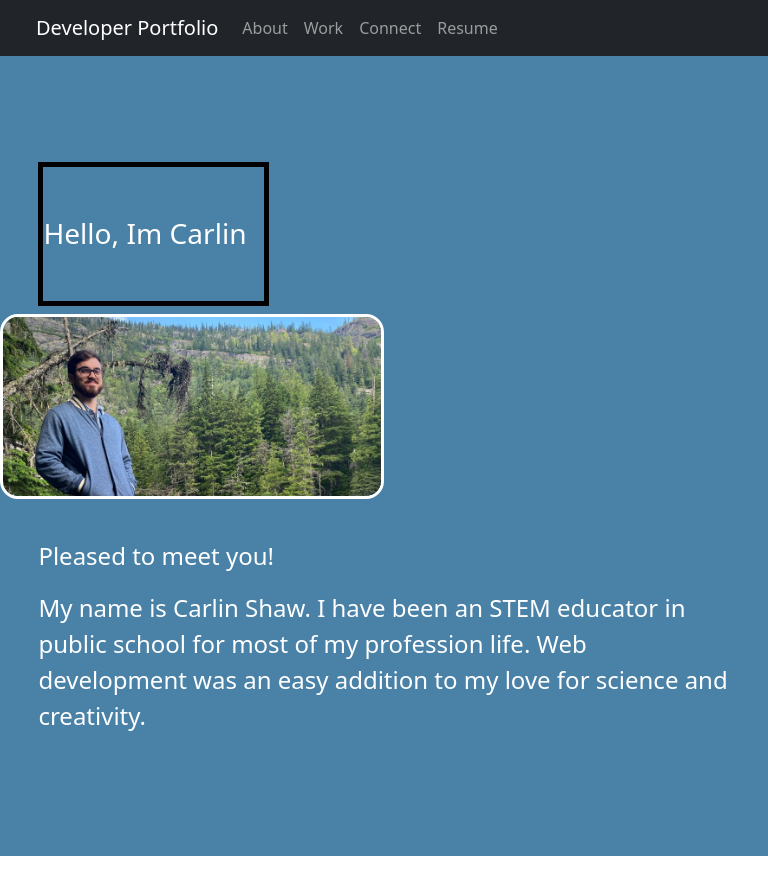
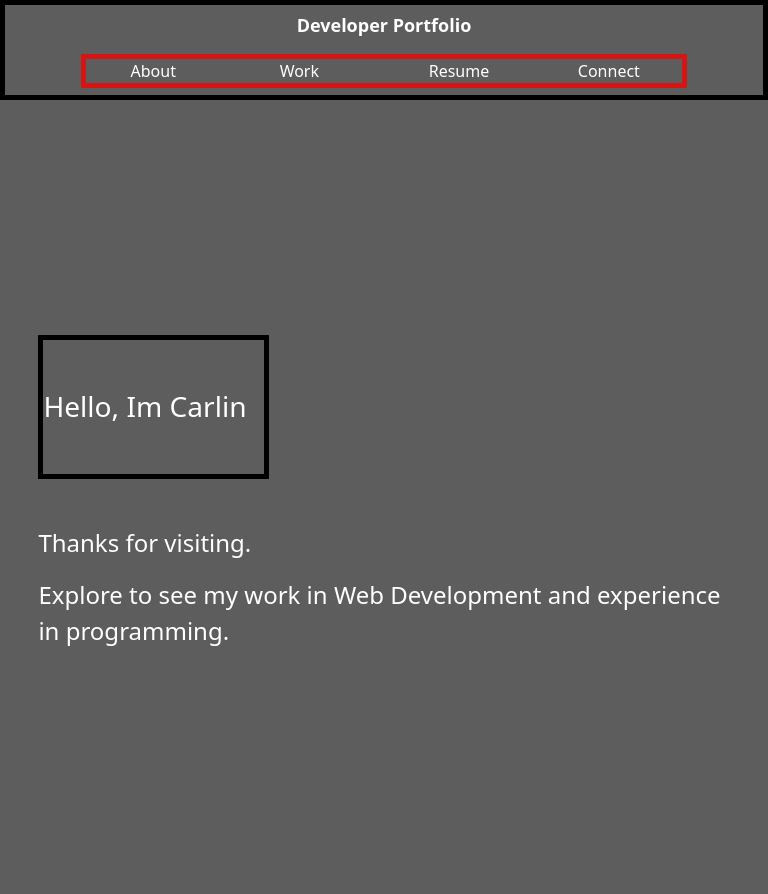
Before and after one commit to carlinjshaw/react_portfolio_cs, a React (Create React App) app: page / in a window 768 px wide. Shown: the top 894 px of the page. Before the commit the page ends 856 px from the top, so only its background shows below. Built offline with nearby package versions, Linux system fonts and the light colour scheme.

Commit message:
chagned bg color; deleted bootstrap and added media querries to nav

```diff
--- a/src/App.css
+++ b/src/App.css
@@ -1,11 +1,37 @@
 /* for about component: */
+
+.my-navbar {
+  display: flex;
+  flex-wrap: wrap;
+  height: 100px;
+  align-content: center;
+  background-color: rgb(93, 93, 93);
+  color: white;
+}
+.nav-title {
+  font-size: large;
+  font-weight: 800;
+  margin-left: 10%;
+}
+
+.nav-navs {
+  display: flex;
+  flex-wrap: wrap;
+  margin-left: 100px;
+}
+
+.nav-item {
+  margin-left: 120px;
+}
+
+
 
 .about_page {
   display: flex;
   flex-direction: column;
   /* align-items: center; */
   /* flex-wrap: wrap; */
-  background-color: rgb(73, 129, 167);
+  background-color: rgb(93, 93, 93);
   width: 100vw;
   min-height: 100vh;
 }
@@ -40,21 +66,6 @@
   margin-right: 5%;
 }
 
-@media (max-width:1050px) {
-  .about_page {
-    justify-content: center;
-  }
-  .about-pic-article {
-    flex-direction: column;
-  }
-  .about-hello {
-    border: solid black 5px;
-  }
-  .profileImage {
-    margin:auto;
-    margin-left: 0;
-  }
-}
 
 /* the following are for the work page */
 .cards-container {
@@ -65,7 +76,7 @@
   }
 
 .workPage {
-  background-color: rgb(73, 129, 167);
+  background-color: rgb(93, 93, 93);
   width: 100vw;
   min-height: 100vh;
 }
@@ -124,7 +135,7 @@
 
 /* For the connect component */
 .connect-page {
-  background-color: rgb(73, 129, 167);
+  background-color: rgb(93, 93, 93);
   width: 100vw;
   min-height: 100vh;
 }
@@ -161,7 +172,7 @@
 /* for resume component */
 
 .resume-page {
-  background-color: rgb(73, 129, 167);
+  background-color: rgb(93, 93, 93);
   display: flex;
   flex-direction: column;
   align-items: center;
@@ -239,3 +250,69 @@
 a {
   text-decoration: none !important;
 }
+
+@media (min-width:400px) {
+  .my-navbar {
+    border: solid black 5px;
+    flex-direction: column;
+  }
+  .nav-title {
+    margin: auto;
+  }
+  .nav-navs {
+    display:flex;
+    margin: auto;
+     justify-content: space-between;
+    width: 80%;
+    flex-wrap:wrap;
+    flex-direction: column;
+    border: solid rgb(215, 20, 20) 5px;
+  }
+  .nav-item {
+    margin: auto;
+    /* padding: 50px; */
+    /* width: 20px; */
+  }
+}
+
+
+@media (max-width:850px) {
+  .my-navbar {
+    border: solid black 5px;
+    flex-direction: column;
+  }
+  .nav-title {
+    margin: auto;
+  }
+  .nav-navs {
+    margin: auto;
+    /* justify-content: space-between;    */
+    width: 80%;
+    display:flex;
+    flex-direction: row;
+    flex-wrap:wrap;
+  }
+  .nav-item {
+    margin: auto;
+    /* padding: 50px; */
+    width: 10%;
+  }
+}
+
+
+@media (max-width:1050px) {
+  .about_page {
+    justify-content: center;
+
+  }
+  .about-pic-article {
+    flex-direction: column;
+  }
+  .about-hello {
+    border: solid black 5px;
+  }
+  .profileImage {
+    margin:auto;
+    margin-left: 0;
+  }
+}
--- a/src/App.js
+++ b/src/App.js
@@ -1,4 +1,5 @@
 import './App.css';
+import Home from './components/Home'
 import Header from './components/Header'
 import About from './components/About'
 import Work from './components/Work'
@@ -11,13 +12,14 @@ import {useState} from 'react';
 function App() {
 
   //useState method will regulate which page to render
-  const [currentPage, setCurrentPage] = useState('About')
+  const [currentPage, setCurrentPage] = useState('Home')
 
 
 
   return (
     <div>
       <Header setCurrentPage={setCurrentPage}/>
+      <Home currentPage={currentPage}/>
       <About currentPage={currentPage}/>
       <Work currentPage= {currentPage}/>
       <Connect currentPage={currentPage}/>
--- a/src/components/About.js
+++ b/src/components/About.js
@@ -9,7 +9,7 @@ function About(props) {
       <div class="about_page">
         <h2 className="about-hello">Hello, Im Carlin</h2>
         <div className="about-pic-article">
-        <img class="profileImage" src={profile}></img>
+        {/* <img class="profileImage" src={profile}></img> */}
         <article className="about_text">
           <p>Pleased to meet you!</p>
           <p>My name is Carlin Shaw. I have been an STEM educator in public school for most of my profession life.
--- a/src/components/Header.js
+++ b/src/components/Header.js
@@ -1,17 +1,24 @@
 import React from 'react';
 
-import { Container, Nav, Navbar } from 'react-bootstrap';
+// import { Container, Nav, Navbar } from 'react-bootstrap';
 
 
 
 function Header(props) {
     return (
         <div>
-
-
-  <Navbar bg="dark" variant="dark">
+        <nav class = "my-navbar">
+        <p class = "nav-title"href="#home" onClick={() => {props.setCurrentPage("Home")}} >Developer Portfolio</p>
+        <div class="nav-navs">
+        <p class="nav-item" href="#About" onClick={() => {props.setCurrentPage("About")}} >About</p>
+        <p class="nav-item" href="#work" onClick={() => {props.setCurrentPage("Work")}}>Work</p>
+        <p class="nav-item" href="#resume" onClick={() => {props.setCurrentPage("Resume")}}>Resume</p>
+        <p class="nav-item" href="#connect" onClick={() => {props.setCurrentPage("Connect")}}>Connect</p>
+        </div>
+        </nav>
+  {/* <Navbar  bg="dark" variant="dark">
     <Container>
-    <Navbar.Brand href="#home">Developer Portfolio</Navbar.Brand>
+    <Navbar.Brand href="#home" onClick={() => {props.setCurrentPage("Home")}} >Developer Portfolio</Navbar.Brand>
     <Nav className="me-auto">
       <Nav.Link href="#About" onClick={() => {props.setCurrentPage("About")}} >About</Nav.Link>
       <Nav.Link href="#work" onClick={() => {props.setCurrentPage("Work")}}>Work</Nav.Link>
@@ -19,9 +26,7 @@ function Header(props) {
       <Nav.Link href="#resume" onClick={() => {props.setCurrentPage("Resume")}}>Resume</Nav.Link>
     </Nav>
     </Container>
-  </Navbar>
-
-
+  </Navbar> */}
         </div>
     );
 }
--- /dev/null
+++ b/src/components/Home.js
@@ -0,0 +1,25 @@
+import React from 'react';
+
+function Home(props) {
+  if (props.currentPage === "Home") {
+    return (
+      <div class="about_page">
+        <h2 className="about-hello">Hello, Im Carlin</h2>
+        <div className="about-pic-article">
+        {/* <img class="profileImage" src={profile}></img> */}
+        <article className="about_text">
+          <p>Thanks for visiting. </p>
+          <p>Explore to see my work in Web Development and experience in programming.
+          </p>
+          <p></p>
+        </article>
+        </div>
+      </div>
+    );
+  } else {
+    return <div></div>;
+  }
+}
+
+
+export default Home;
```
